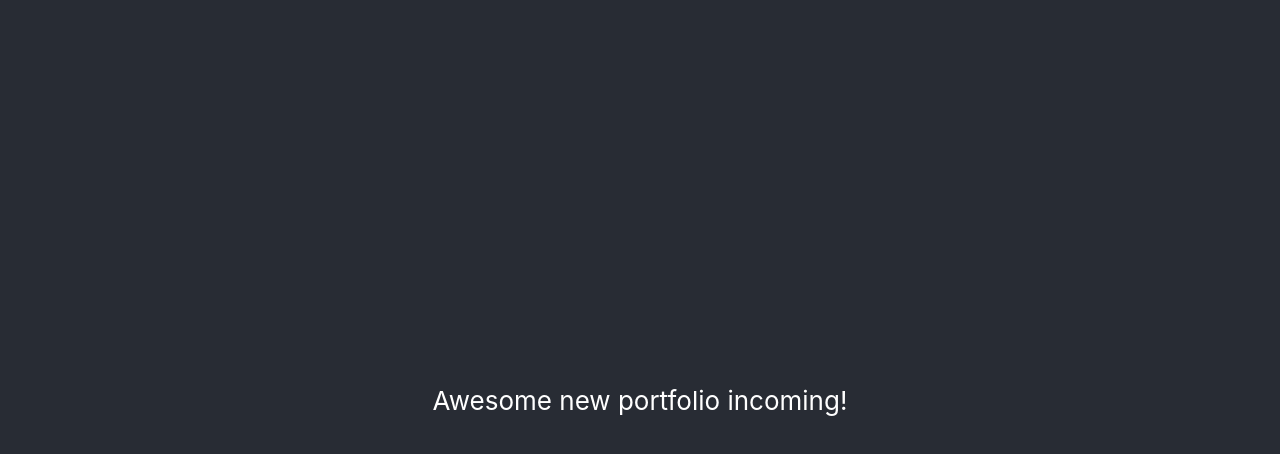
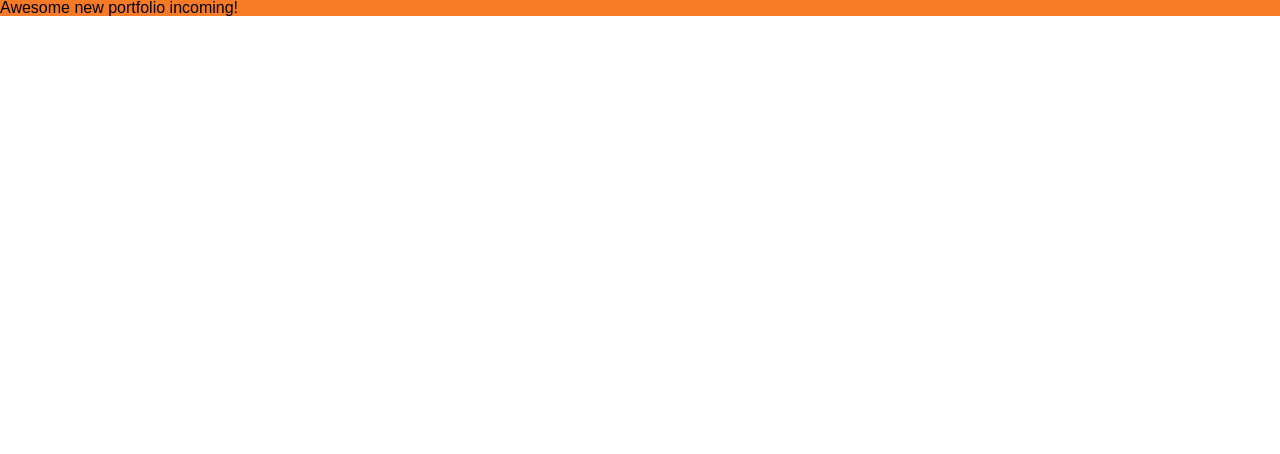
Before and after one commit to LaikaTheSpaceDog/portfolio-v2, a React (Create React App) app: page / in a window 1280 px wide. Shown: the top 454 px of the page. Built offline with nearby package versions, Linux system fonts and the light colour scheme.

Commit message:
Set up styled components

```diff
--- a/package.json
+++ b/package.json
@@ -13,6 +13,7 @@
     "react": "^18.2.0",
     "react-dom": "^18.2.0",
     "react-scripts": "5.0.1",
+    "styled-components": "^5.3.9",
     "web-vitals": "^2.1.4"
   },
   "scripts": {
@@ -35,6 +36,7 @@
     ]
   },
   "devDependencies": {
+    "@types/styled-components": "^5.1.26",
     "@typescript-eslint/eslint-plugin": "^5.56.0",
     "eslint": "^8.36.0",
     "eslint-config-standard-with-typescript": "^34.0.1",
--- a/src/App.css
+++ /dev/null
@@ -1,38 +0,0 @@
-.App {
-  text-align: center;
-}
-
-.App-logo {
-  height: 40vmin;
-  pointer-events: none;
-}
-
-@media (prefers-reduced-motion: no-preference) {
-  .App-logo {
-    animation: App-logo-spin infinite 20s linear;
-  }
-}
-
-.App-header {
-  background-color: #282c34;
-  min-height: 100vh;
-  display: flex;
-  flex-direction: column;
-  align-items: center;
-  justify-content: center;
-  font-size: calc(10px + 2vmin);
-  color: white;
-}
-
-.App-link {
-  color: #61dafb;
-}
-
-@keyframes App-logo-spin {
-  from {
-    transform: rotate(0deg);
-  }
-  to {
-    transform: rotate(360deg);
-  }
-}
--- a/src/App.tsx
+++ b/src/App.tsx
@@ -1,13 +1,11 @@
 import React from 'react'
-import './App.css'
+import AppComponent from './appStyles'
 
 const App: React.FC = () => {
   return (
-    <div className="App">
-      <header className="App-header">
-        <p>Awesome new portfolio incoming!</p>
-      </header>
-    </div>
+    <AppComponent>
+      <p>Awesome new portfolio incoming!</p>
+    </AppComponent>
   )
 }
 
--- /dev/null
+++ b/src/appStyles.tsx
@@ -0,0 +1,7 @@
+import styled from 'styled-components'
+import { palette } from './utils/styleVariables'
+
+const AppComponent = styled.div`
+  background-color: ${palette.orange};
+`
+export default AppComponent
--- a/src/index.css
+++ /dev/null
@@ -1,13 +0,0 @@
-body {
-  margin: 0;
-  font-family: -apple-system, BlinkMacSystemFont, 'Segoe UI', 'Roboto', 'Oxygen',
-    'Ubuntu', 'Cantarell', 'Fira Sans', 'Droid Sans', 'Helvetica Neue',
-    sans-serif;
-  -webkit-font-smoothing: antialiased;
-  -moz-osx-font-smoothing: grayscale;
-}
-
-code {
-  font-family: source-code-pro, Menlo, Monaco, Consolas, 'Courier New',
-    monospace;
-}
--- a/src/index.tsx
+++ b/src/index.tsx
@@ -1,19 +1,12 @@
 import React from 'react'
 import ReactDOM from 'react-dom/client'
-import './index.css'
 import App from './App'
-import reportWebVitals from './reportWebVitals'
+import GlobalStyle from './utils/globalStyles'
 
-const root = ReactDOM.createRoot(
-  document.getElementById('root') as HTMLElement
-)
+const root = ReactDOM.createRoot(document.getElementById('root') as HTMLElement)
 root.render(
   <React.StrictMode>
+    <GlobalStyle />
     <App />
   </React.StrictMode>
 )
-
-// If you want to start measuring performance in your app, pass a function
-// to log results (for example: reportWebVitals(console.log))
-// or send to an analytics endpoint. Learn more: https://bit.ly/CRA-vitals
-reportWebVitals()
--- /dev/null
+++ b/src/utils/globalStyles.tsx
@@ -0,0 +1,58 @@
+import { createGlobalStyle } from 'styled-components'
+
+const GlobalStyle = createGlobalStyle`
+    html, body, div, span, applet, object, iframe,
+    h1, h2, h3, h4, h5, h6, p, blockquote, pre,
+    a, abbr, acronym, address, big, cite, code,
+    del, dfn, em, img, ins, kbd, q, s, samp,
+    small, strike, strong, sub, sup, tt, var,
+    b, u, i, center,
+    dl, dt, dd, ol, ul, li,
+    fieldset, form, label, legend,
+    table, caption, tbody, tfoot, thead, tr, th, td,
+    article, aside, canvas, details, embed,
+    figure, figcaption, footer, header, hgroup,
+    menu, nav, output, ruby, section, summary,
+    time, mark, audio, video {
+        margin: 0;
+        padding: 0;
+        border: 0;
+        font-size: 100%;
+        font: inherit;
+        vertical-align: baseline;
+        box-sizing: border-box;
+    }
+    /* HTML5 display-role reset for older browsers */
+    article, aside, details, figcaption, figure,
+    footer, header, hgroup, menu, nav, section {
+        display: block;
+    }
+    body {
+        line-height: 1;
+    }
+    ol, ul {
+        list-style: none;
+    }
+    blockquote, q {
+        quotes: none;
+    }
+    blockquote:before, blockquote:after,
+    q:before, q:after {
+        content: '';
+        content: none;
+    }
+    table {
+        border-collapse: collapse;
+        border-spacing: 0;
+    }
+    body {
+        height: 100vh;
+        font-family: "Poppins", sans-serif;
+    }
+    .container {
+        width: 100%;
+        height: 100%;
+    }
+`
+
+export default GlobalStyle
--- /dev/null
+++ b/src/utils/styleVariables.tsx
@@ -0,0 +1,9 @@
+export const palette = {
+  orange: '#f77a26',
+  navy: '#253048',
+  grey: '#c2ccc3',
+  red: '#e73f1e',
+  black: '#1a1a1a',
+  yellow: '#eeff41',
+  cream: '#f8ede7'
+}
```
Also changed, not shown: tsconfig.json (+2 -8 lines), 1 other file (tests, documents, lock files or other folders).
